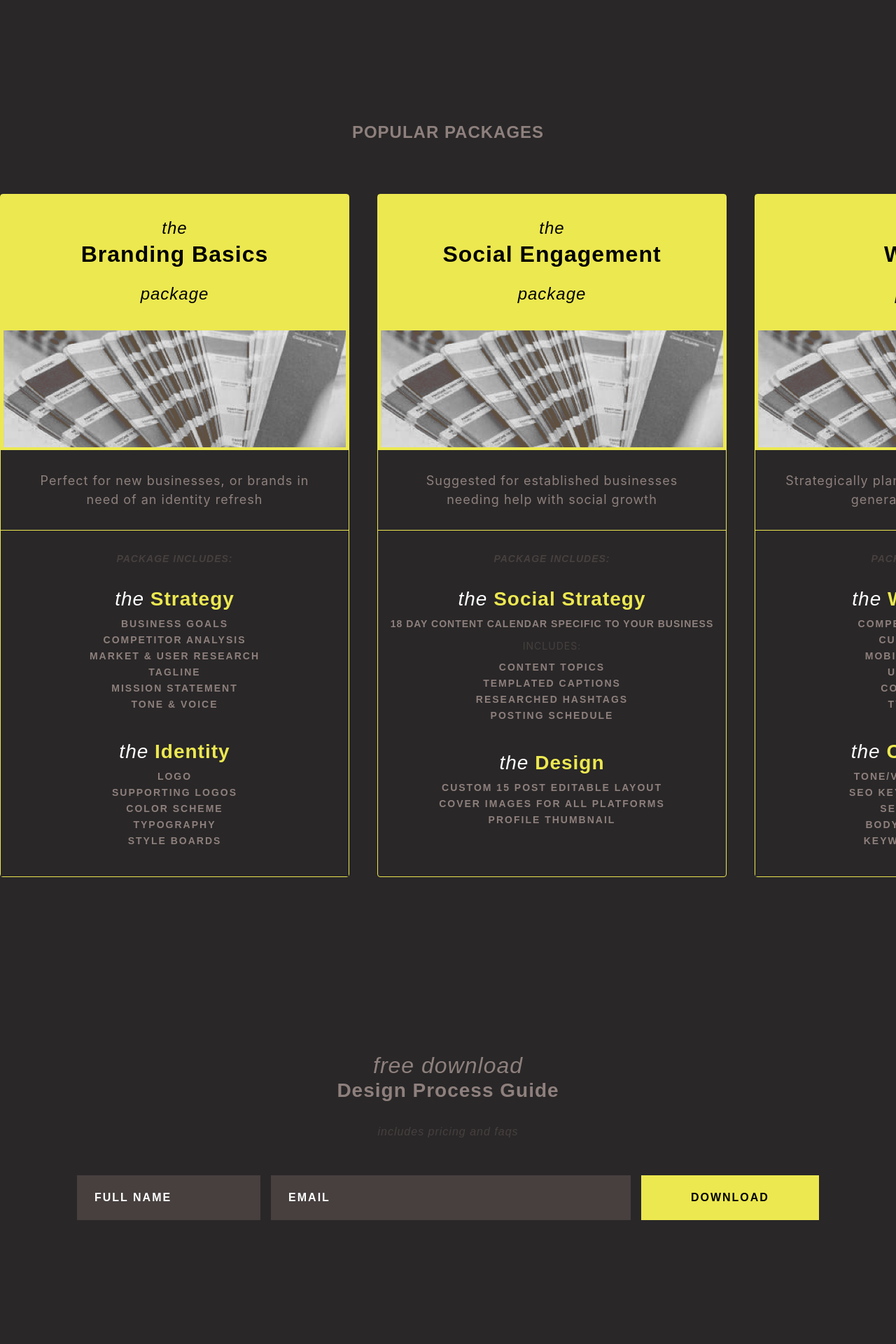
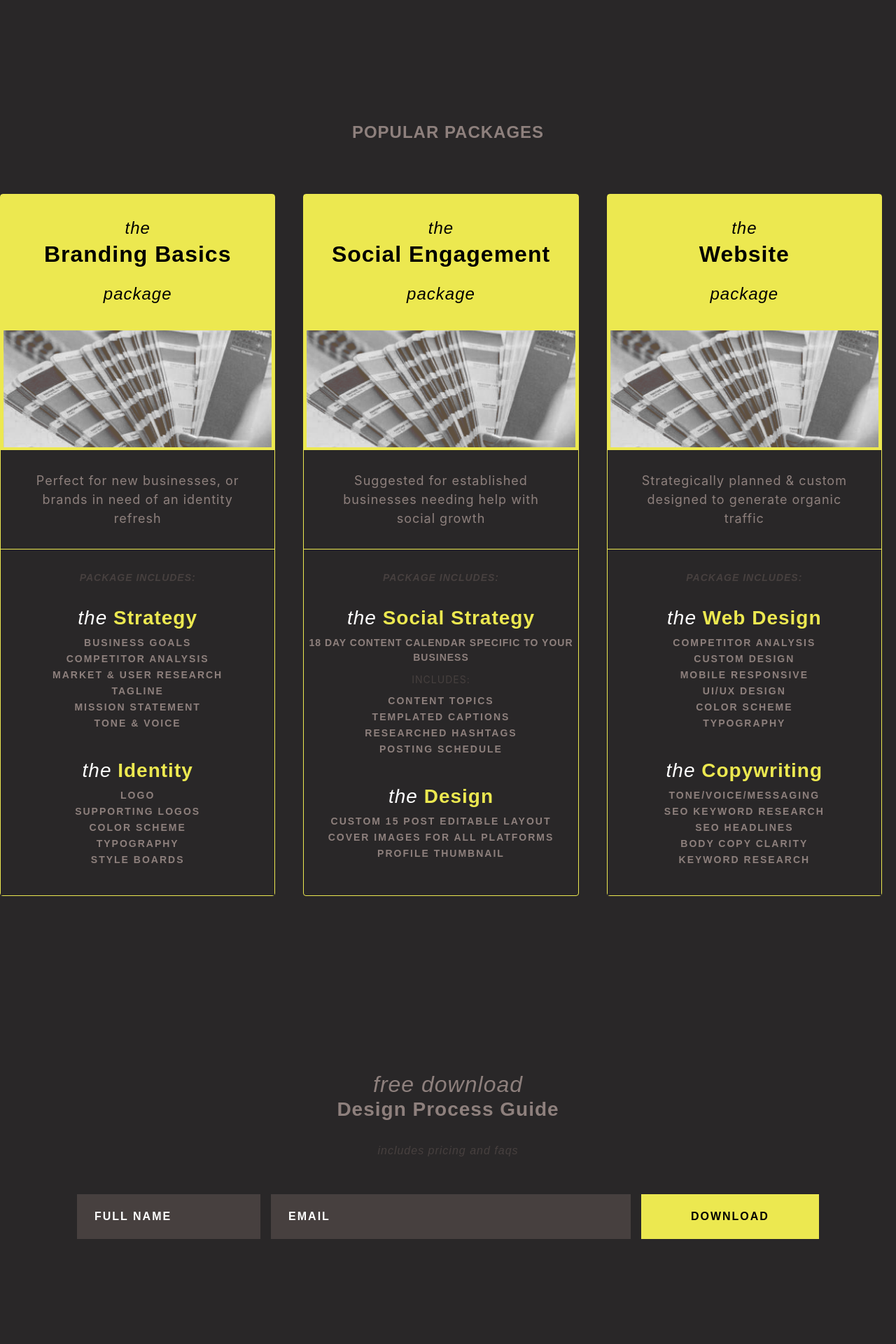
Before and after one commit to melgenao8/thelocalgraphicdesigner, a PHP site: page /services.html in a window 1280 px wide. Shown: the part 706-2626 px from the top of the page at 70% size. Before the commit the page ends 2449 px from the top, so only its background shows below. Run offline with PHP 8.4, Linux system fonts and the light colour scheme; some libraries are stand-ins or nearby versions; some web fonts are replaced.

Commit message:
updated size of cards

```diff
--- a/css/scss/general.scss
+++ b/css/scss/general.scss
@@ -193,10 +193,9 @@ p, h2, h3, h4, a {
     overflow-x: auto;
 
     .card {
-        max-width: 400px;
+        width: 400px;
         margin: 0 20px;
         padding: 120px 70px;
-        min-width: 400px;
 
         h4 {
             text-align: center;
--- a/css/scss/services.scss
+++ b/css/scss/services.scss
@@ -18,8 +18,7 @@
             padding: 0;
             border: 1px solid $primary-yellow;
             background: $dark-brown;
-            max-width: 499px;
-            min-width: 499px;
+            width: 450px;
 
             .top-card {
                 background: $primary-yellow;
```
Also changed, not shown: css/style.css.
